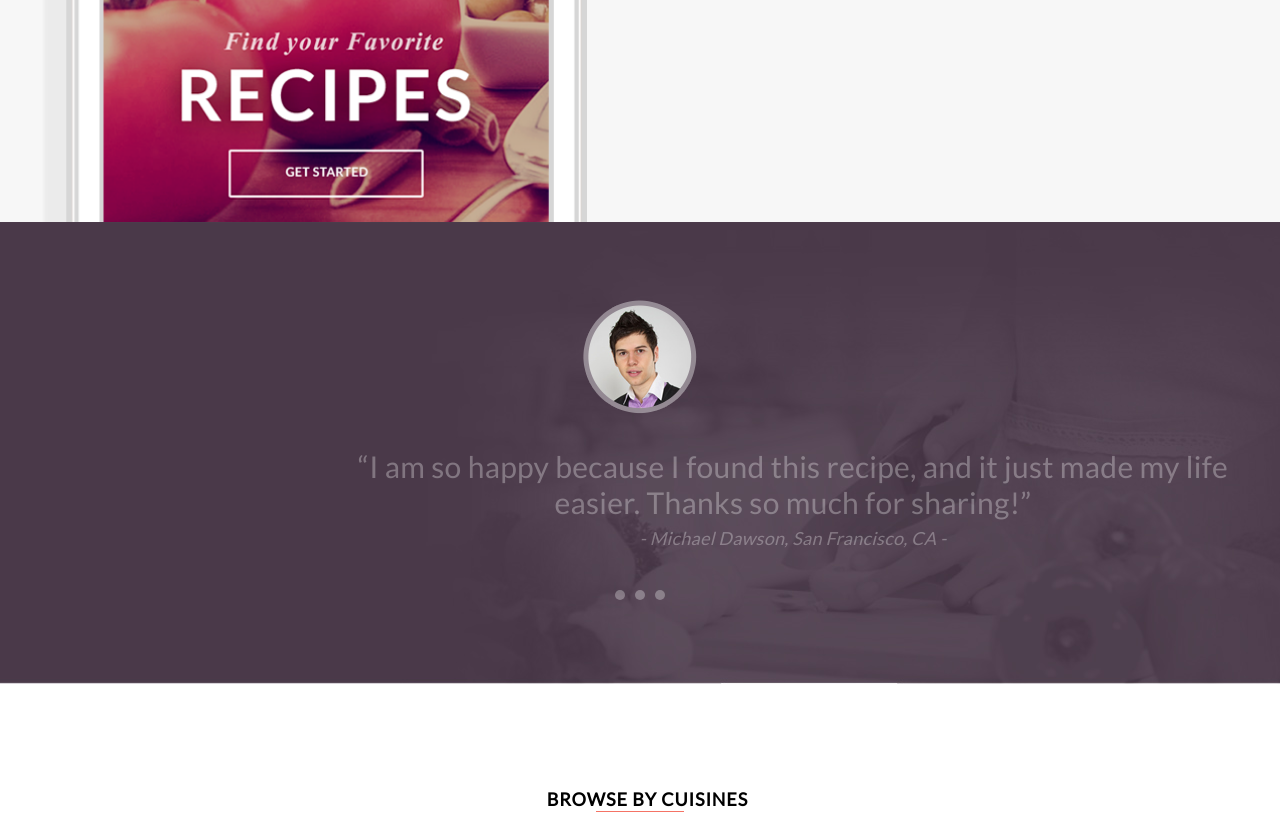
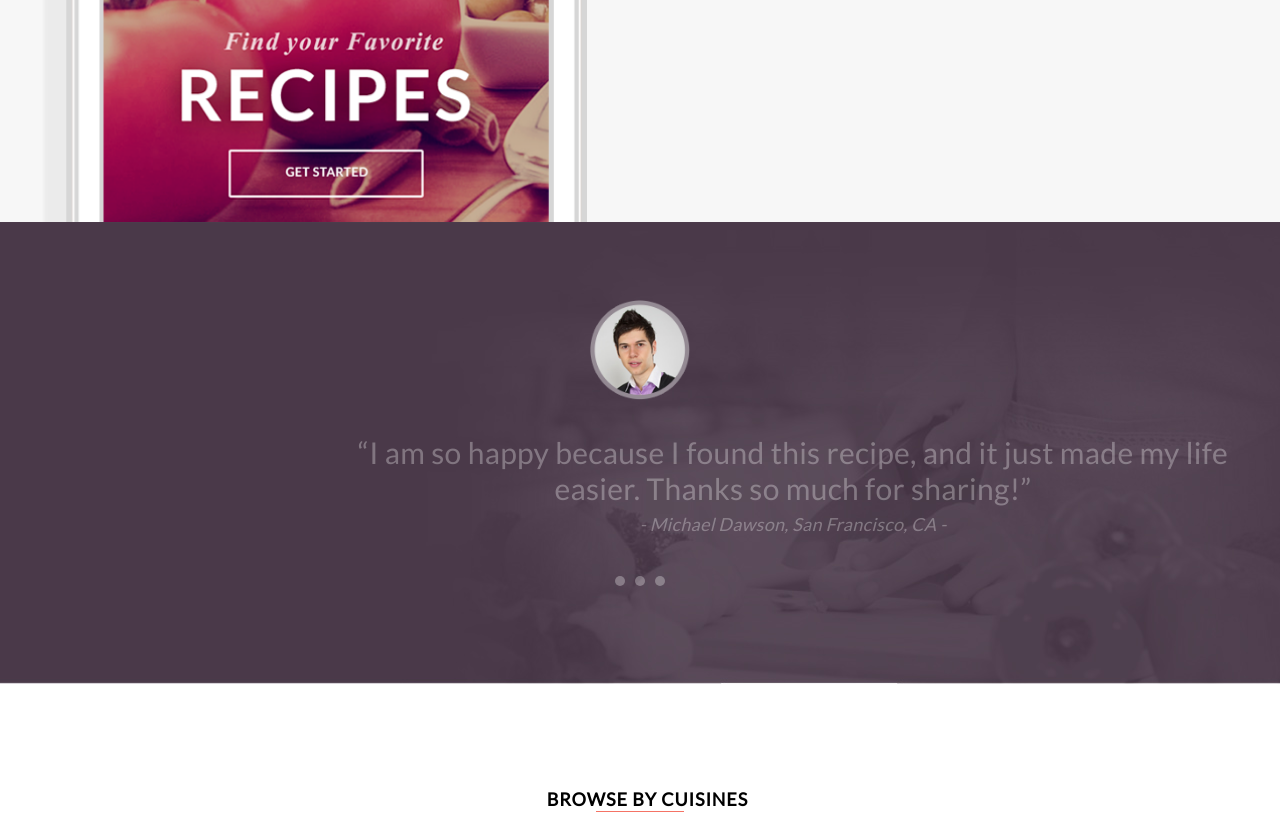
Before and after one commit to BorisSainskiy/lesson9SCSS, a plain HTML site: page index.html in a window 1280 px wide. Shown: the part 1981-2800 px from the top of the page. Drawn offline with Linux system fonts and the light colour scheme.

Commit message:
minor changes

```diff
--- a/scc/main.scss
+++ b/scc/main.scss
@@ -183,6 +183,11 @@
         height: 300px;
         text-align: center;
         padding-top: 78px;
+
+        img {
+            width: 100px;
+            margin: 0 auto;
+        }
 
         p {
             width: 886px;
```
Also changed, not shown: css/main.css.
